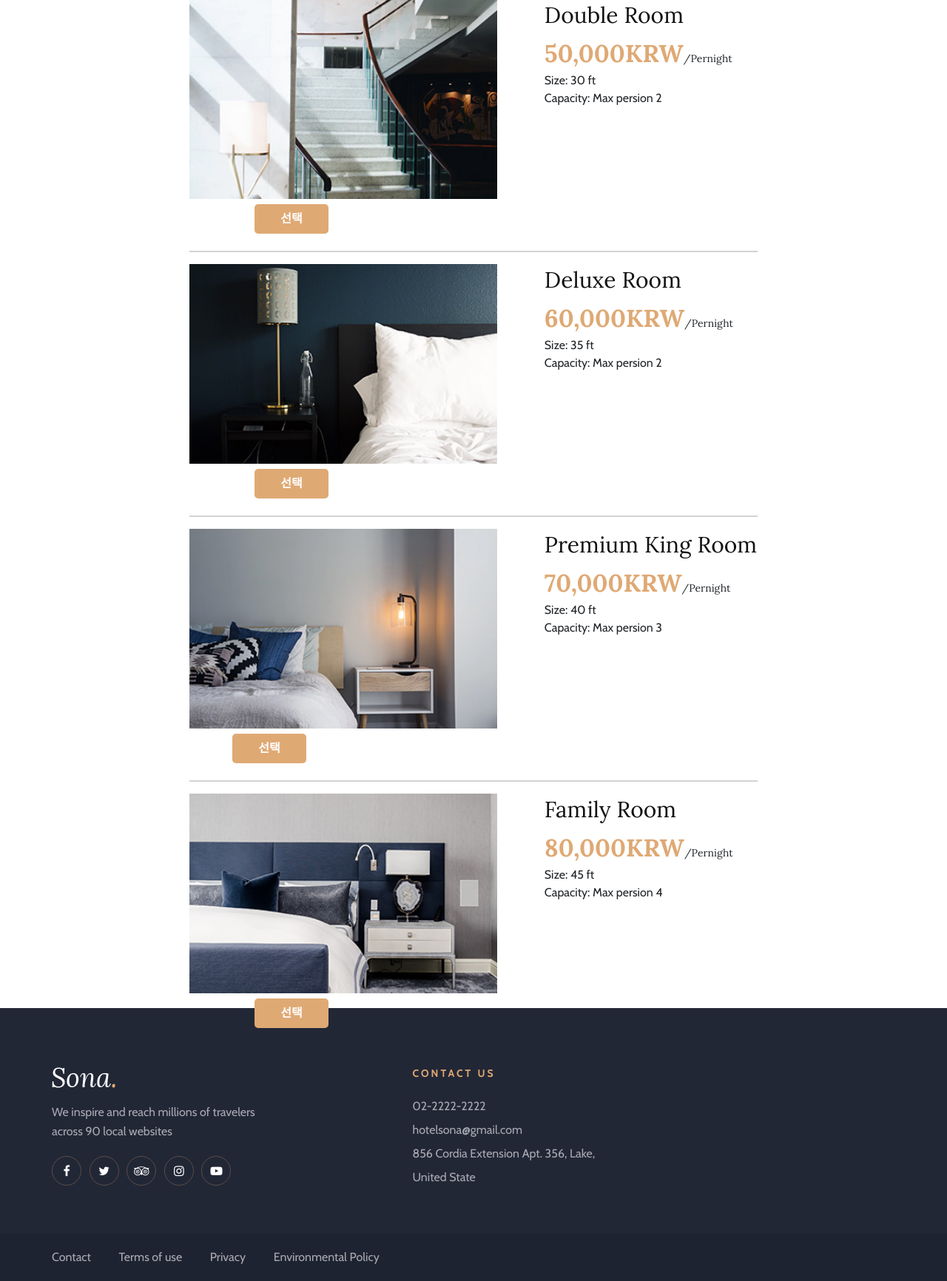
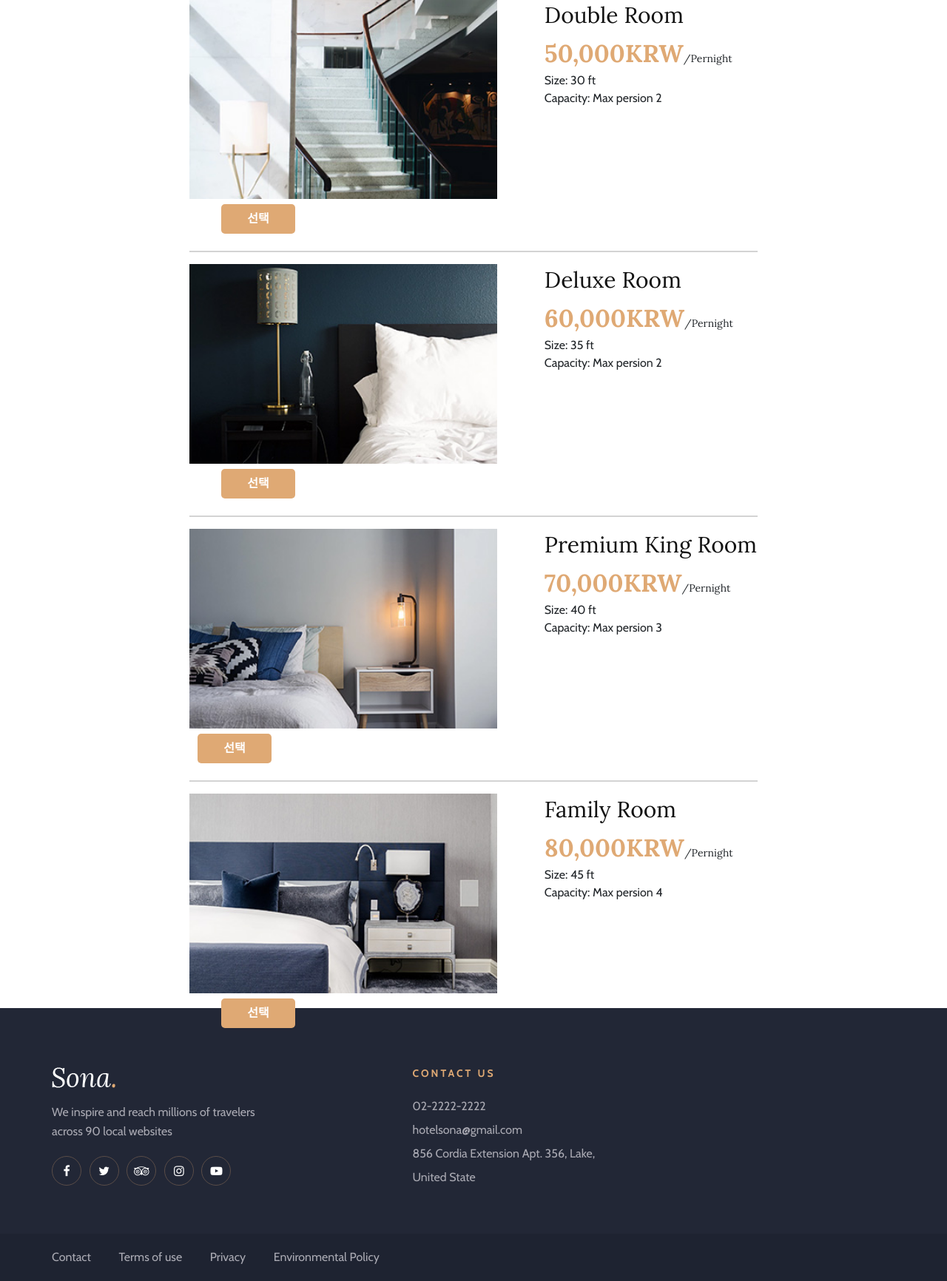
Before and after one commit to chgim/HotelSonaProject, a Django app: page /booking/booking-2/ in a window 1280 px wide. Shown: the part 709-2441 px from the top of the page at 74% size. Run offline with Django 4.2, Linux system fonts and the light colour scheme; some libraries are stand-ins or nearby versions.

Commit message:
찬호
css 수정

```diff
--- a/HotelSona/booking/templates/booking-2.html
+++ b/HotelSona/booking/templates/booking-2.html
@@ -384,7 +384,7 @@
               class="SelectRooms"
               type="button"
               onclick="location.href='{% url 'booking:booking_3' %}'"
-              style="margin-left: 75px"
+              style="margin-left: 30px"
             >
               선택
             </button>
@@ -417,7 +417,7 @@
               class="SelectRooms"
               type="button"
               onclick="location.href='{% url 'booking:booking_3' %}'"
-              style="margin-left: 75px"
+              style="margin-left: 30px"
             >
               선택
             </button>
@@ -450,7 +450,7 @@
               class="SelectRooms"
               type="button"
               onclick="location.href='{% url 'booking:booking_3' %}'"
-              style="margin-left: 45px"
+              style="margin-left: -2px"
             >
               선택
             </button>
@@ -483,7 +483,7 @@
               class="SelectRooms"
               type="button"
               onclick="location.href='{% url 'booking:booking_3' %}'"
-              style="margin-left: 75px"
+              style="margin-left: 30px"
             >
               선택
             </button>
```
